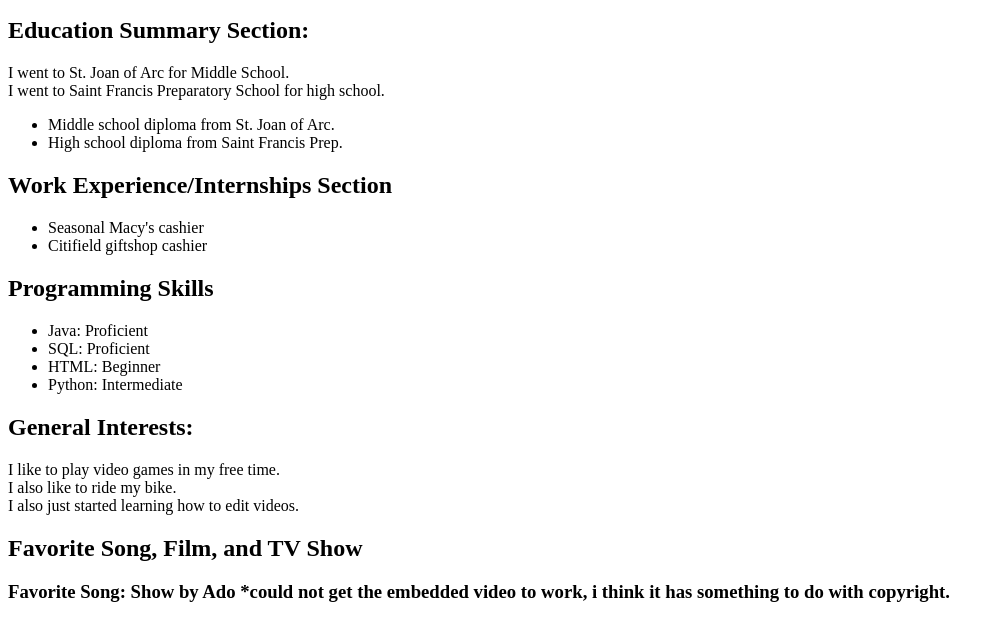
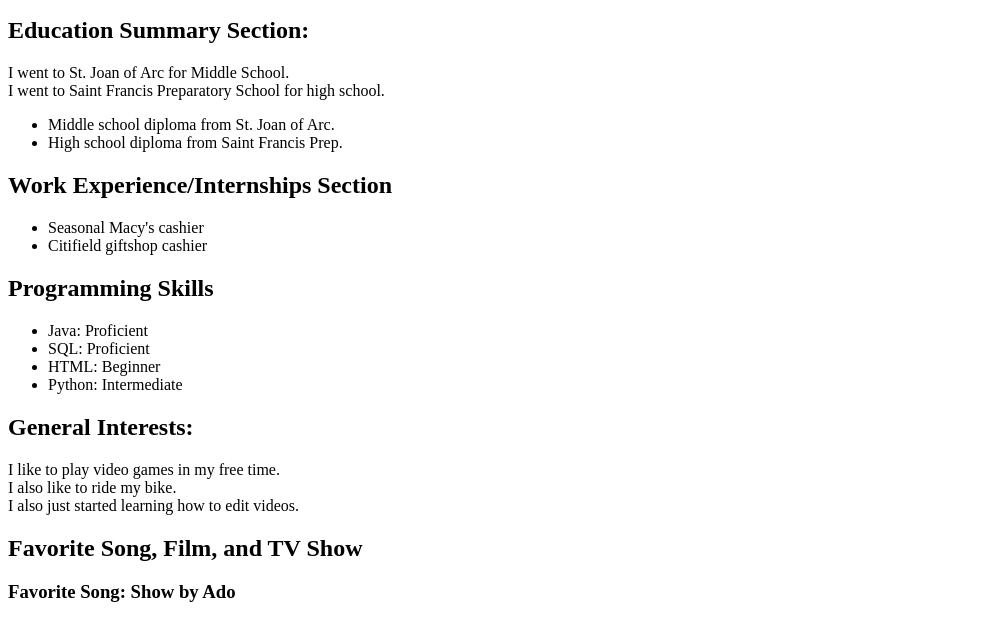
Before and after one commit to stevedel31/CUS1172_Delgado, a plain HTML site: page index.html in a window 1280 px wide. Shown: the part 245-882 px from the top of the page, without its empty margins (0-1004 px from the left). Drawn offline with Linux system fonts and the light colour scheme.

Commit message:
Update index.html

```diff
--- a/index.html
+++ b/index.html
@@ -61,7 +61,7 @@
 
         <div id="favorite_info">
             <h2> Favorite Song, Film, and TV Show</h2>
-            <h3> Favorite Song: Show by Ado *could not get the embedded video to work, i think it has something to do with copyright.</h3>
+            <h3> Favorite Song: Show by Ado </h3>
             <br>
             <iframe width="560" height="315" src="https://www.youtube.com/embed/Igr6jQJEoNs?si=nenQJPpPVNzzjceq" title="YouTube video player" frameborder="0" allow="accelerometer; autoplay; clipboard-write; encrypted-media; gyroscope; picture-in-picture; web-share" allowfullscreen></iframe>
             <br>
```
